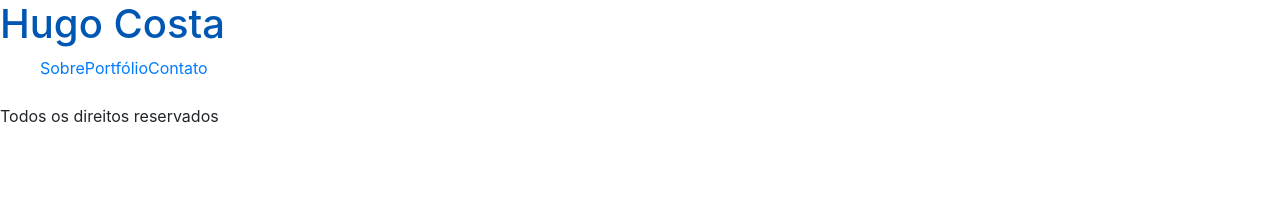
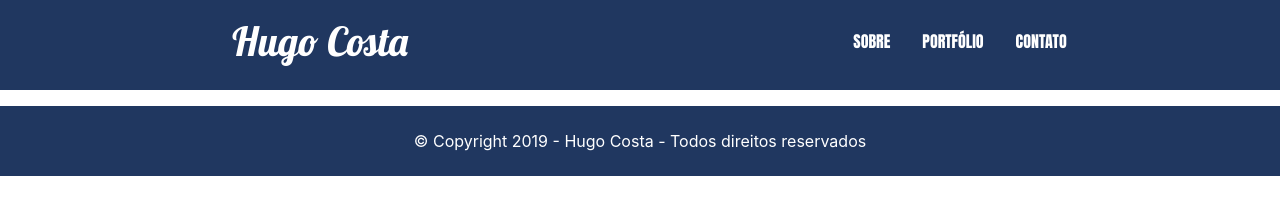
Before and after one commit to HugoHavoc/Portfolio, a plain HTML site: page index.html in a window 1280 px wide. Drawn offline with nearby package versions, Linux system fonts and the light colour scheme.

Commit message:
construção do estilo e posicionamento do topo e rodape

```diff
--- a/assets/css/principal.css
+++ b/assets/css/principal.css
@@ -1,7 +1,24 @@
+
+@import url('https://fonts.googleapis.com/css?family=Anton|Lobster&display=swap');
+/*Cores*/
+:root{
+    --branco:#fff;
+    --verde:rgb(14, 248, 84);
+    --bg-principal: #203760;
+}
 /*Resets*/
 a {text-decoration:none!important;}
-ul{list-style-type:none!important;}
+ul{list-style-type:none!important;padding:0;margin:0;}
 
-/*Cabeçalho*/
+/*Header*/
+header{display:flex;align-items: center;width:100%;height:90px;background-color: var(--bg-principal);}
+.logo{width:50%;display:flex;justify-content:center;}
+.logo a {color: var(--branco);font-family: 'Lobster', cursive;}
+nav{width: 50%;display:flex;justify-content:center;}
 nav ul{display:flex;}
+nav li a {color:var(--branco);text-transform:uppercase;font-family: 'Anton', sans-serif;padding:0 1rem;}
+nav li a:hover{color:var(--verde);}
 #toggle {display:none;}
+
+/*Footer*/
+footer{width:100%;height:70px;display:flex;justify-content:center;align-items:center;background-color: var(--bg-principal);color:var(--branco);margin-top:1rem;}
--- a/index.html
+++ b/index.html
@@ -37,7 +37,7 @@
             </section>
         </main>
         <footer>
-            <span>Todos os direitos reservados</span>
+            <span>© Copyright 2019 - Hugo Costa - Todos direitos reservados</span>
         </footer>
         <!--Bootstrap-->
         <script src="https://code.jquery.com/jquery-3.3.1.slim.min.js" integrity="sha384-q8i/X+965DzO0rT7abK41JStQIAqVgRVzpbzo5smXKp4YfRvH+8abtTE1Pi6jizo" crossorigin="anonymous"></script>
```
